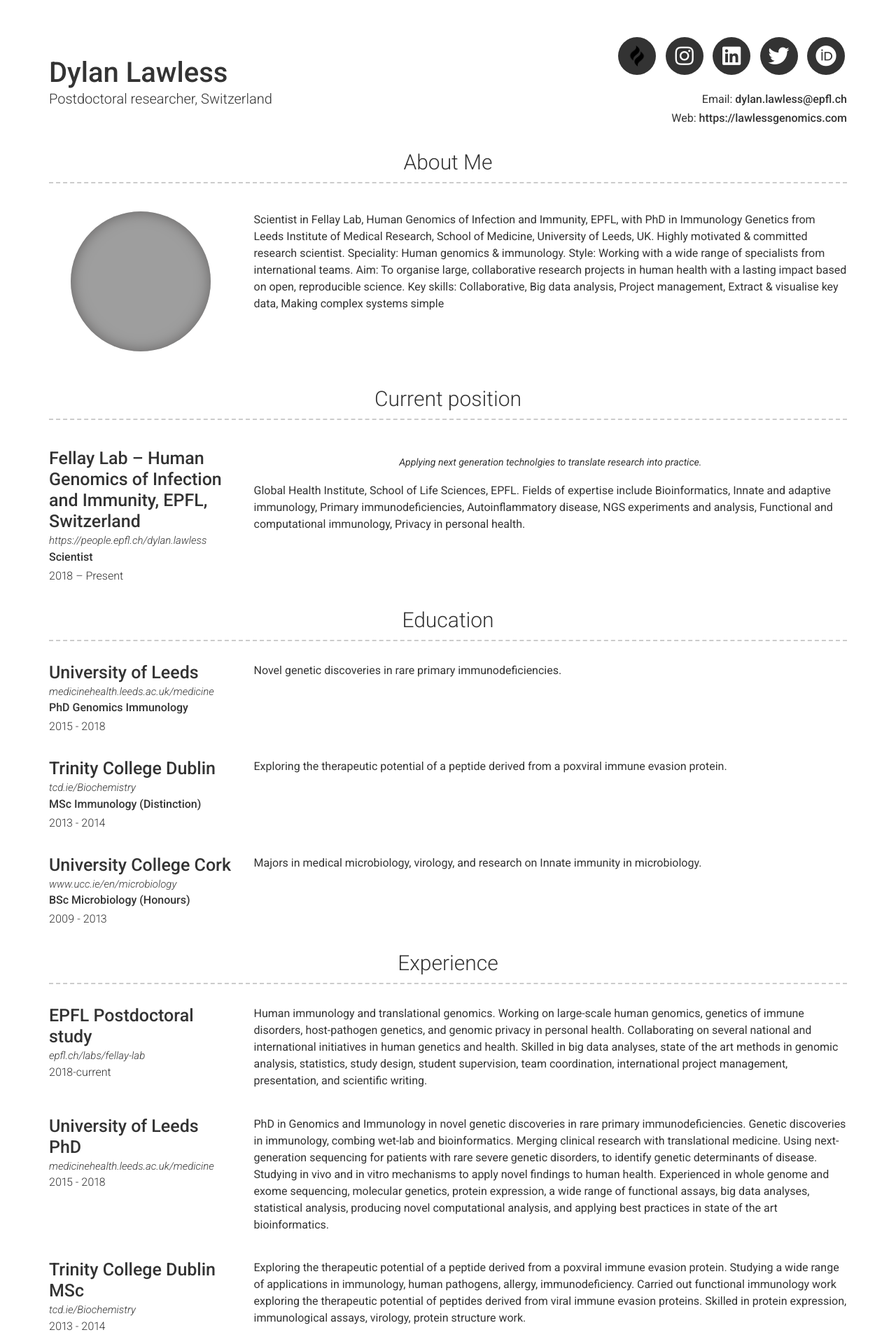
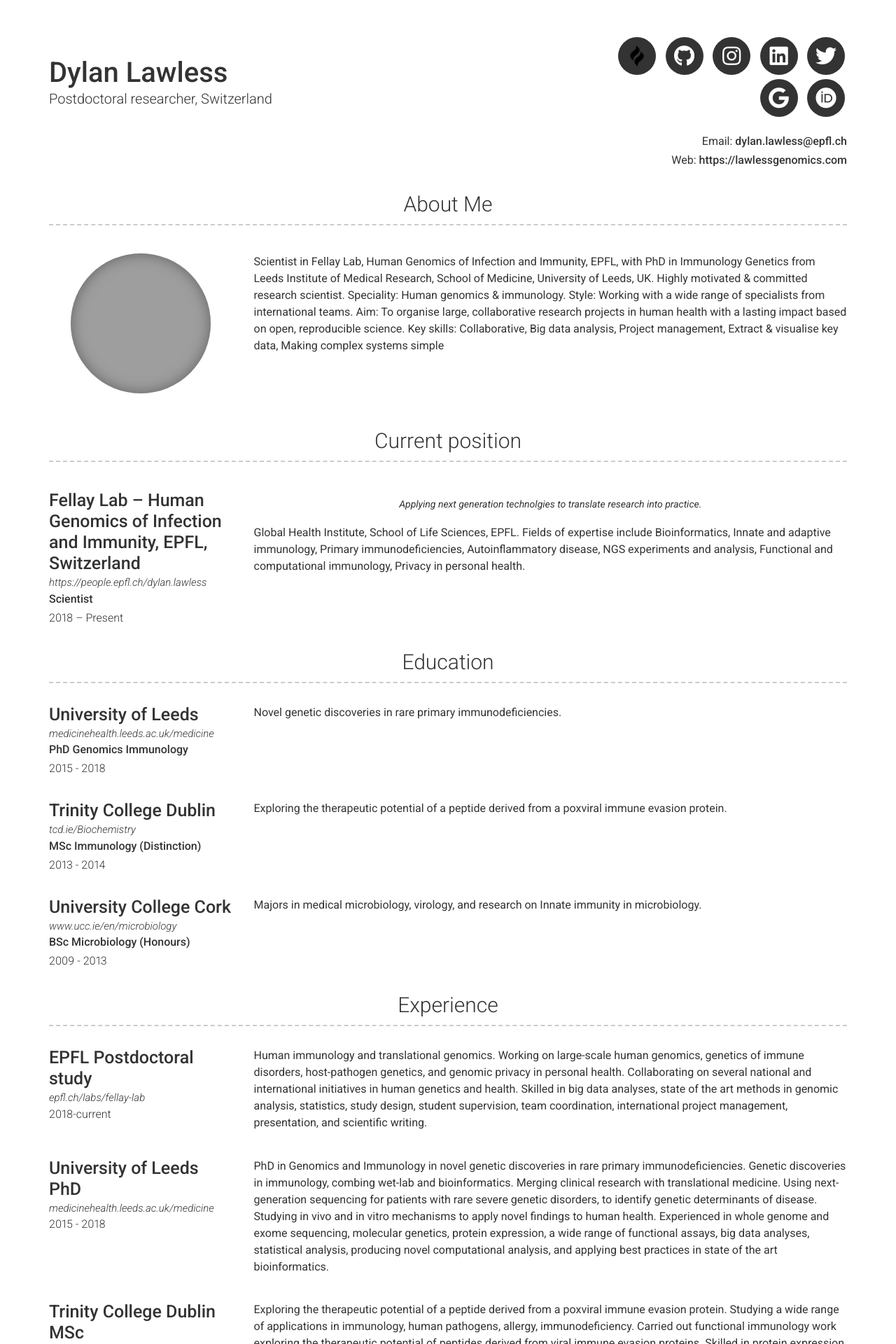
Before and after one commit to DylanLawless/resume, a Jekyll site: the page built from index.md, in a window 1280 px wide. Shown: the top 1920 px of the page at 70% size. Built offline with Jekyll 4.4.1, drawn with Linux system fonts in a browser that asks for light colours; nearby versions of some CDN libraries; grey boxes are pictures that could not be loaded.

Commit message:
link to pdf and scholar

```diff
--- a/_config.yml
+++ b/_config.yml
@@ -10,13 +10,13 @@ name: Dylan Lawless
 title: Postdoctoral researcher, Switzerland
 email: dylan.lawless@epfl.ch
 website: https://lawlessgenomics.com
-PDF: <a href="https://lawlessgenomics.com/resume/latex/Dylan_Lawless.pdf">download</a>
+resumePDF:
 
 # darkmode: false
 
 # Social links
 twitter_username: meddlaw
-# github_username:  sproogen
+github_username:  dylanlawless
 # dribbble_username: jekyll
 # facebook_username: jekyll
 flickr_username: jekyll
@@ -24,7 +24,7 @@ instagram_username: lawless.ch
 linkedin_username: dylan-lawless-human-genomics
 # pinterest_username: jekyll
 # youtube_username: globalmtb
-# googleplus_username: +jekyll
+googlescholar_username: citations?hl=de&user=RPBxP1wAAAAJ
 orcid_username: 0000-0001-8496-3725
 
 # Additional icon links
--- a/_includes/header.html
+++ b/_includes/header.html
@@ -22,7 +22,7 @@
         {%- endif -%}
         {%- if site.flickr_username -%}
           <li>
-            <a target="_blank" href="https://lawlessgenomics.com" class="button button--sacnite button--round-l">
+            <a target="_blank" href="https://lawlessgenomics.com" class="button button--sacnite button--round-l" title="Personal website link">
 			  <img class="padding" src="images/favicon_package_v0.16_bw/android-chrome-512x512.png" alt="Lawless genomics link" width="50%" >
             </a>
           </li>
@@ -83,10 +83,10 @@
             </a>
           </li>
         {%- endif -%}
-        {%- if site.googleplus_username -%}
+        {%- if site.googlescholar_username -%}
           <li>
-            <a target="_blank" href="https://plus.google.com/{{ site.googleplus_username| escape }}" class="button button--sacnite button--round-l">
-              <i class="fab fa-google-plus" title="Google plus link"></i>
+            <a target="_blank" href="https://scholar.google.com/{{ site.googlescholar_username| escape }}" class="button button--sacnite button--round-l">
+              <i class="fab fa-google" title="Google scholar link"></i>
             </a>
           </li>
         {%- endif -%}
@@ -121,6 +121,11 @@
           Web: {% include a.html href=site.website %}{{ site.website | escape }}</a>
         </p>
       {%- endif -%}
+      {%- if site.resumePDF -%}
+        <p>
+          PDF: <a href="https://lawlessgenomics.com/resume/latex/Dylan_Lawless.pdf">download file</a>
+        </p>
+      {%- endif -%}
     </div>
   </div>
 </div>
```
Also changed, not shown: README.md, 14 other files.
